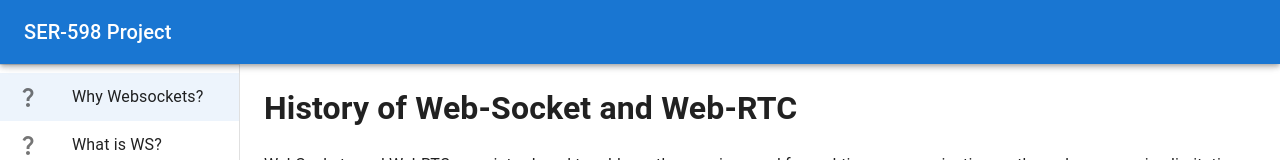
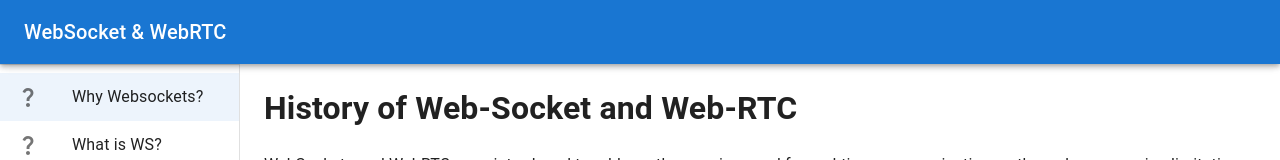
Before and after one commit to ishtpreet/WebSockets-and-WebRTC, a React (Create React App) app in the folder frontend/: page / in a window 1280 px wide. Shown: the top 160 px of the page. Built offline with nearby package versions, Linux system fonts and the light colour scheme.

Commit message:
Fixed Navbar heading

```diff
--- a/frontend/src/components/NavBar.js
+++ b/frontend/src/components/NavBar.js
@@ -42,7 +42,7 @@ function Navbar({ toggleDrawer }) {
                     <MenuIcon />
                 </IconButton>
                 <Typography variant="h6" noWrap component="div">
-                    SER-598 Project
+                WebSocket & WebRTC
                 </Typography>
             </Toolbar>
         </AppBar>
```
